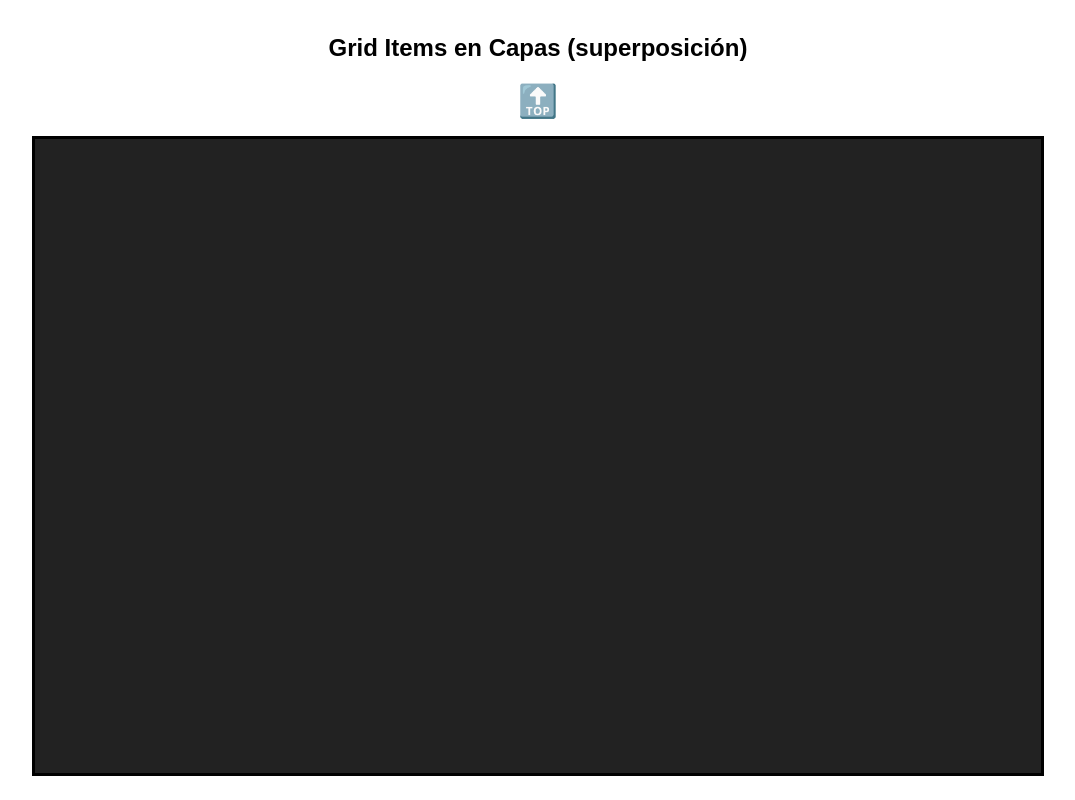
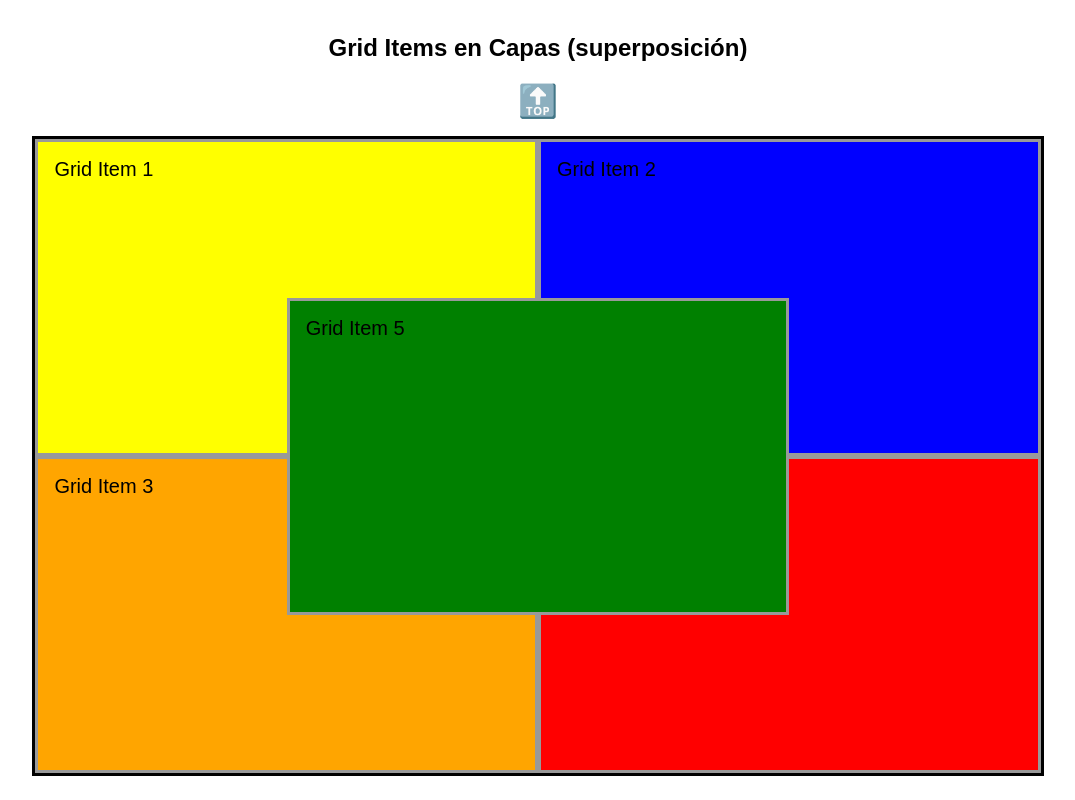
Before and after one commit to m4n50n/css_grid_practice, a plain HTML site: page index.html in a window 1280 px wide. Shown: the part 8940-9740 px from the top of the page, without its empty margins (102-1177 px from the left). Drawn offline with Linux system fonts and the light colour scheme.

Commit message:
Ordenamiento de grid items2

```diff
--- a/index.html
+++ b/index.html
@@ -350,11 +350,44 @@
     <!-- Grid items en Capas (superposición) -->
     <h2 id="grid-layer">Grid Items en Capas (superposición)</h2>
     <a href="#top">🔝</a>
-    <section class="container grid-layers"></section>
+    <section class="container grid-layers">
+        <article class="item">
+            <p>Grid Item 1</p>
+        </article>
+        <article class="item">
+            <p>Grid Item 2</p>
+        </article>
+        <article class="item">
+            <p>Grid Item 3</p>
+        </article>
+        <article class="item">
+            <p>Grid Item 4</p>
+        </article>
+        <article class="item">
+            <p>Grid Item 5</p>
+        </article>
+    </section>
 
+    <!-- Ordenamiento de Grid Items -->
     <h2 id="grid-order">Ordenamiento de Grid Items</h2>
     <a href="#top">🔝</a>
-    <section class="container grid-order"></section>
+    <section class="container grid-order">
+        <article class="item">
+            <p>Grid Item 1</p>
+        </article>
+        <article class="item">
+            <p>Grid Item 2</p>
+        </article>
+        <article class="item">
+            <p>Grid Item 3</p>
+        </article>
+        <article class="item">
+            <p>Grid Item 4</p>
+        </article>
+        <article class="item">
+            <p>Grid Item 5</p>
+        </article>
+    </section>
 
     <h2 id="grid-align">Alineamiento de Grid Items</h2>
     <a href="#top">🔝</a>
--- a/styles.css
+++ b/styles.css
@@ -221,7 +221,7 @@ img {
   - Cuando tenemos grid-auto-flow: column, se respestará el número de filas que le hayamos dicho explícitamente y dinámicamente irá generando las columnas dependiendo el número de celdas (items) que tenga la grid */
 }
 
-/* --------- FLUJO DENSO DE LA GRID (aprovechar huecos vacíos) --------- */
+/* --------- FLUJO DENSO DE LA GRID (aprovechar espacios vacíos) --------- */
 .grid-flow-dense {
   display: grid;
 
@@ -247,3 +247,60 @@ img {
 }
 
 /* --------- GRID ITEMS EN CAPAS (SUPERPOSICIÓN) --------- */
+.grid-layers {
+  display: grid;
+
+  /* Grid de 4 columnas por 4 filas */
+  grid-template-columns: repeat(4, 1fr);
+  grid-template-rows: repeat(4, 1fr);
+}
+
+.grid-layers .item:nth-child(1) {
+  background-color: yellow;
+  grid-column: 1/3;
+  grid-row: 1/3;
+}
+.grid-layers .item:nth-child(2) {
+  background-color: blue;
+  grid-column: 3/5;
+  grid-row: 1/3;
+}
+.grid-layers .item:nth-child(3) {
+  background-color: orange;
+  grid-column: 1/3;
+  grid-row: 3/5;
+}
+.grid-layers .item:nth-child(4) {
+  background-color: red;
+  grid-column: 3/5;
+  grid-row: 3/5;
+}
+
+/* Después de lo anterior ya tendremos la grid explícita de 4x4, por lo que el item 5 quedará fuera (en la grid implícita) */
+.grid-layers .item:nth-child(5) { /* Con esto tendremos superpuesta esta capa sin necesidad de hacer nada más */
+  background-color: green;
+  grid-column: 2/4;
+  grid-row: 2/4;
+}
+
+/* --------- ORDENAMIENTO DE GRID ITEMS --------- */
+.grid-order {
+  display: grid;
+
+  /* Grid explícita de 3 columnas por 2 filas */
+  grid-template-columns: repeat(3, 1fr);
+  grid-template-rows: repeat(2, 1fr);
+}
+
+.grid-order .item:nth-child(1) {
+  order: 0; /* valor por defecto de todos los elementos. acepta números positivos o negativos (mientras más pequeño sea el numero estará más al inicio) */
+  order: 1; /* esto llevará el item 1 a la posición del item 5 */
+}
+
+.grid-order .item:nth-child(2) {
+  order: 2;
+}
+
+.grid-order .item:nth-child(5) {
+  order: -1;
+}
```
